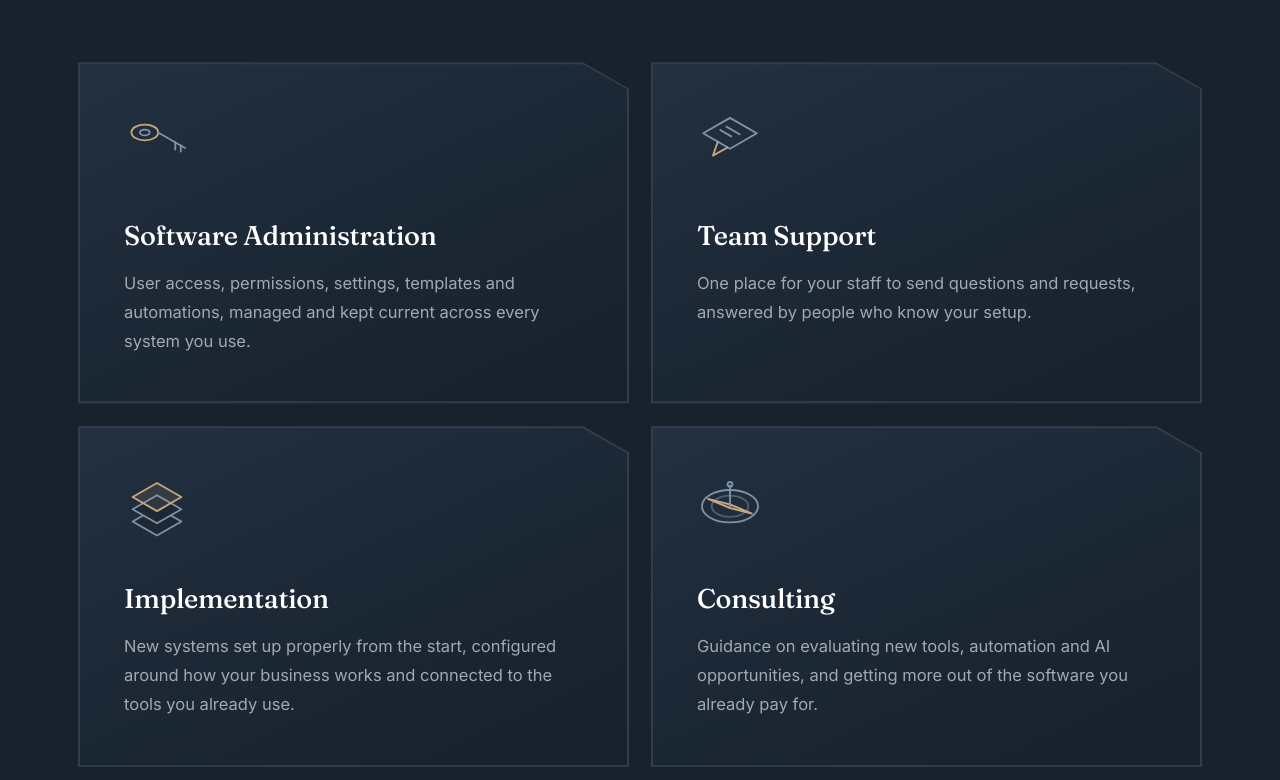
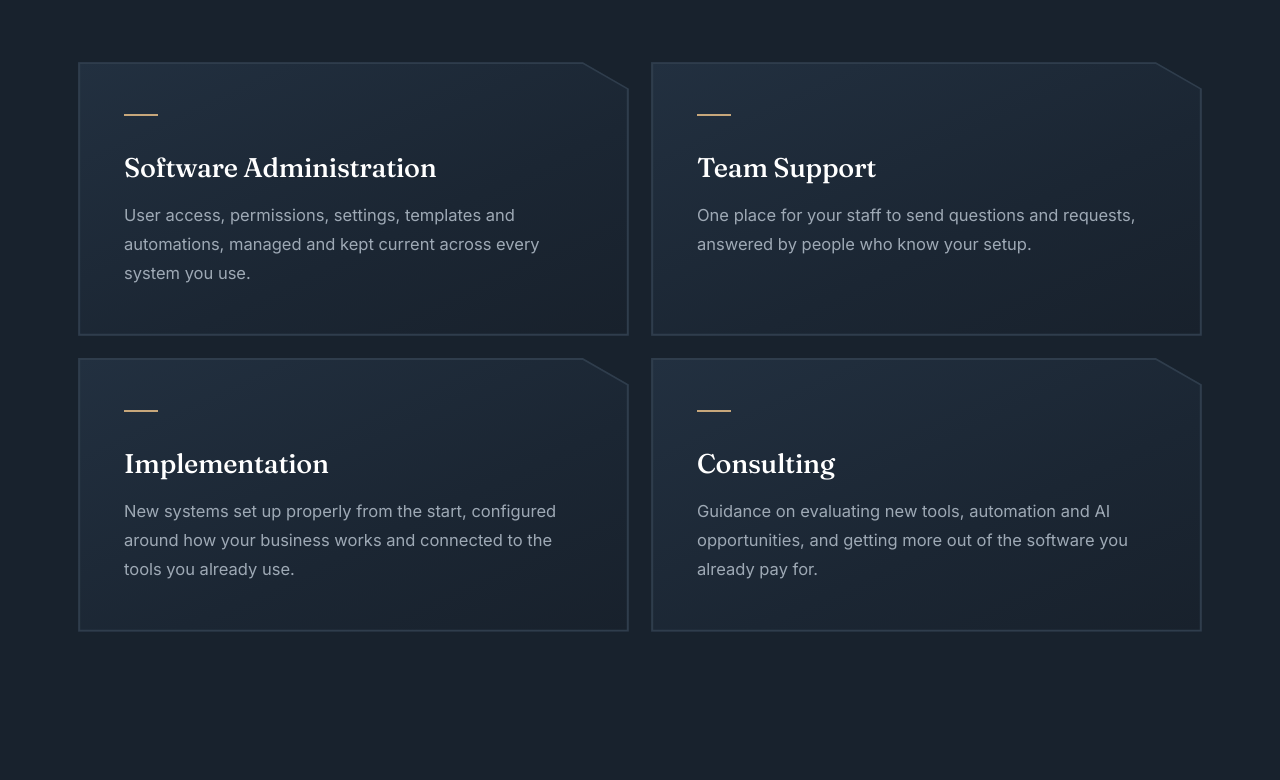
Before and after one commit to Software-Matters/website, a plain HTML site: page index.html in a window 1280 px wide. Shown: the part 1060-1840 px from the top of the page. Drawn offline with Linux system fonts and the light colour scheme.

Commit message:
v21: Services — remove isometric icons, gold accent bar

```diff
--- a/index.html
+++ b/index.html
@@ -256,6 +256,8 @@ body.ready .scroll-cue{opacity:1}
 .svc2:hover .iso *{stroke:var(--gold-2)}
 .svc2 h3{font-family:var(--heading);font-weight:500;font-size:27px;letter-spacing:-.3px;color:#fff;margin-bottom:12px}
 .svc2 p{color:var(--muted-d);font-size:16.5px;line-height:1.75;max-width:440px}
+.svc2 .bar{display:block;width:34px;height:2px;background:var(--gold);margin:6px 0 30px;transition:width .6s var(--ease)}
+.svc2:hover .bar{width:72px}
 @media (max-width:900px){.svc2-grid{grid-template-columns:1fr}.svc2{padding:38px 30px 40px}}
 
 /* scroll reveal */
@@ -369,25 +371,25 @@ body.ready .scroll-cue{opacity:1}
     <div class="svc2-grid">
       <article class="svc2 rv">
         <svg class="edge" aria-hidden="true"><path/></svg>
-        <svg class="iso" viewBox="0 0 64 64" aria-hidden="true"><ellipse class="g" cx="22" cy="25" rx="11" ry="6.5"/><ellipse cx="22" cy="25" rx="4" ry="2.4"/><path d="M33 25 L55 37.7"/><path d="M47 33 v6 M51.5 35.6 v5"/></svg>
+        <span class="bar"></span>
         <h3>Software Administration</h3>
         <p>User access, permissions, settings, templates and automations, managed and kept current across every system you use.</p>
       </article>
       <article class="svc2 rv d1">
         <svg class="edge" aria-hidden="true"><path/></svg>
-        <svg class="iso" viewBox="0 0 64 64" aria-hidden="true"><path d="M32 13 L54 25.7 L32 38.4 L10 25.7 Z"/><path class="g" d="M22 32.6 L18 44 L30 37.3"/><path d="M24 23 L33 28.2 M29 20.2 L40 26.5"/></svg>
+        <span class="bar"></span>
         <h3>Team Support</h3>
         <p>One place for your staff to send questions and requests, answered by people who know your setup.</p>
       </article>
       <article class="svc2 rv">
         <svg class="edge" aria-hidden="true"><path/></svg>
-        <svg class="iso" viewBox="0 0 64 64" aria-hidden="true"><path class="fill" d="M32 34 L52 45.5 L32 57 L12 45.5 Z"/><path class="fill" d="M32 24 L52 35.5 L32 47 L12 35.5 Z"/><path class="fill g" d="M32 14 L52 25.5 L32 37 L12 25.5 Z"/></svg>
+        <span class="bar"></span>
         <h3>Implementation</h3>
         <p>New systems set up properly from the start, configured around how your business works and connected to the tools you already use.</p>
       </article>
       <article class="svc2 rv d1">
         <svg class="edge" aria-hidden="true"><path/></svg>
-        <svg class="iso" viewBox="0 0 64 64" aria-hidden="true"><ellipse cx="32" cy="33" rx="23" ry="13.3"/><ellipse cx="32" cy="33" rx="15" ry="8.7" opacity=".5"/><path class="g gf" d="M14 27 L32 31.5 L50 39 L32 34.5 Z"/><path d="M32 33 V16"/><circle cx="32" cy="15" r="2"/></svg>
+        <span class="bar"></span>
         <h3>Consulting</h3>
         <p>Guidance on evaluating new tools, automation and AI opportunities, and getting more out of the software you already pay for.</p>
       </article>
```
